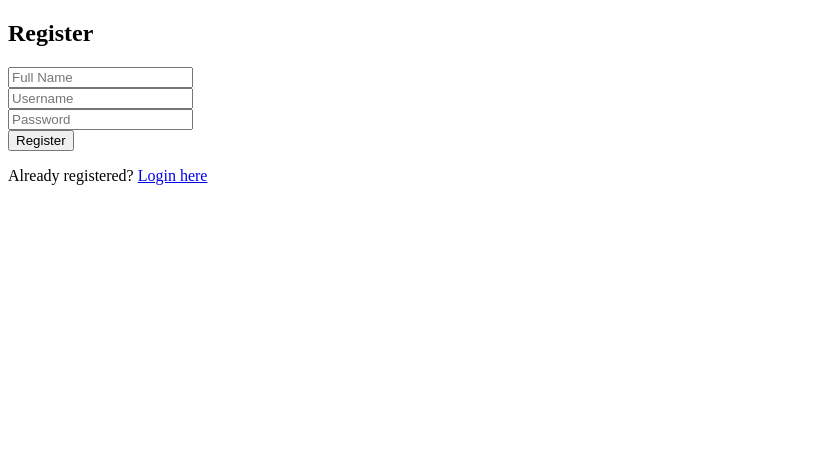
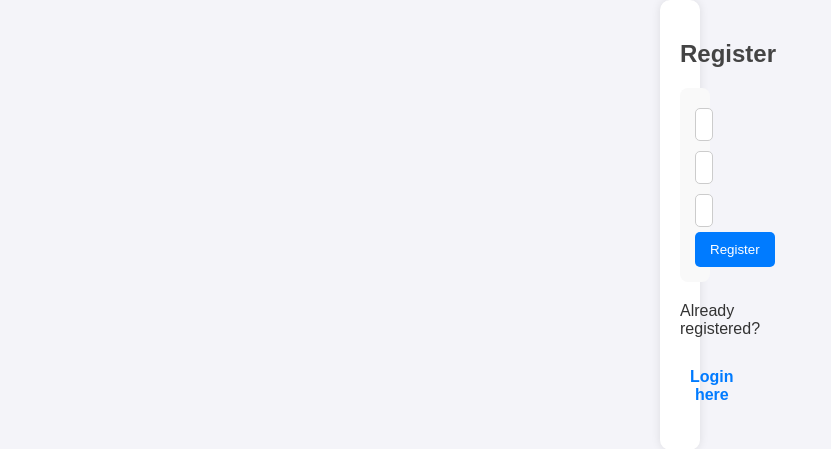
Before and after one commit to Developer9844/auth_app, a Node server app: page /register in a window 1280 px wide. Shown: the top 449 px of the page, without its empty margins (0-831 px from the left). Run offline with Node 20, Linux system fonts and the light colour scheme.

Commit message:
css added

```diff
--- /dev/null
+++ b/fe/public/css/style.css
@@ -0,0 +1,128 @@
+/* General Styles */
+body {
+    font-family: 'Arial', sans-serif;
+    background-color: #f4f4f9;
+    color: #333;
+    margin: 0;
+    padding: 0;
+    text-align: center;
+}
+
+/* Container */
+.container {
+    max-width: 600px;
+    margin: 40px auto;
+    background: #fff;
+    padding: 20px;
+    border-radius: 10px;
+    box-shadow: 0 0 10px rgba(0, 0, 0, 0.1);
+}
+
+/* Login Container */
+.login-container {
+    background: white;
+    padding: 20px;
+    border-radius: 10px;
+    box-shadow: 0 0 10px rgba(0, 0, 0, 0.1);
+    text-align: center;
+    margin: auto 660px;
+}
+
+/* Register Container */
+.register-container {
+    background: white;
+    padding: 20px;
+    border-radius: 10px;
+    box-shadow: 0 0 10px rgba(0, 0, 0, 0.1);
+    margin: auto 660px;
+    text-align: center;
+}
+
+/* Headings */
+h2, h3 {
+    color: #444;
+}
+
+/* Success and Error Messages */
+p[style="color:red;"] {
+    background: #ffdddd;
+    color: #d9534f;
+    padding: 10px;
+    border-radius: 5px;
+}
+
+p[style="color:green;"] {
+    background: #ddffdd;
+    color: #5cb85c;
+    padding: 10px;
+    border-radius: 5px;
+}
+
+/* Form Styling */
+form {
+    margin-bottom: 20px;
+    padding: 15px;
+    background: #f9f9f9;
+    border-radius: 8px;
+}
+
+label {
+    display: block;
+    font-weight: bold;
+    margin: 5px 0;
+}
+
+input,textarea {
+    width: 100%;
+    padding: 8px;
+    margin: 5px 0;
+    border: 1px solid #ccc;
+    border-radius: 5px;
+}
+
+/* Buttons */
+button {
+    background: #007bff;
+    color: white;
+    border: none;
+    padding: 10px 15px;
+    border-radius: 5px;
+    cursor: pointer;
+}
+
+button:hover {
+    background: #0056b3;
+}
+
+/* Post List */
+ul {
+    list-style: none;
+    padding: 0;
+}
+
+li {
+    background: #fff;
+    padding: 10px;
+    margin: 10px 0;
+    border-radius: 5px;
+    box-shadow: 0 0 5px rgba(0, 0, 0, 0.1);
+}
+
+strong {
+    font-size: 1.1em;
+    color: #222;
+}
+
+/* Links */
+a {
+    display: inline-block;
+    text-decoration: none;
+    color: #007bff;
+    font-weight: bold;
+    margin-top: 20px;
+    padding: 10px;
+}
+
+a:hover {
+    text-decoration: underline;
+}
--- a/fe/views/register.ejs
+++ b/fe/views/register.ejs
@@ -3,9 +3,11 @@
 
 <head>
     <title>Register</title>
+    <link rel="stylesheet" href="/css/style.css">
 </head>
 
 <body>
+    <div class="register-container">
         <h2>Register</h2>
         <% if (error) { %>
             <p style="color:red;">
@@ -13,12 +15,14 @@
             </p>
             <% } %>
                 <form action="/register" method="POST">
-                <input type="text" name="full_name" placeholder="Full Name" required><br>
-                <input type="text" name="username" placeholder="Username" required><br>
-                <input type="password" name="password" placeholder="Password" required><br>
+                    <input type="text" name="full_name" placeholder="Full Name" required>
+                    <input type="text" name="username" placeholder="Username" required>
+                    <input type="password" name="password" placeholder="Password" required>
                     <button type="submit">Register</button>
                 </form>
                 <p>Already registered? <a href="/login">Login here</a></p>
+    </div>
 </body>
 
+
 </html>
```
Also changed, not shown: fe/views/dashboard.ejs (+8 -3 lines), fe/views/login.ejs (+6 -2 lines), fe/views/profile.ejs (+13 -13 lines). Lines whose indentation alone changed are shown as unchanged.
